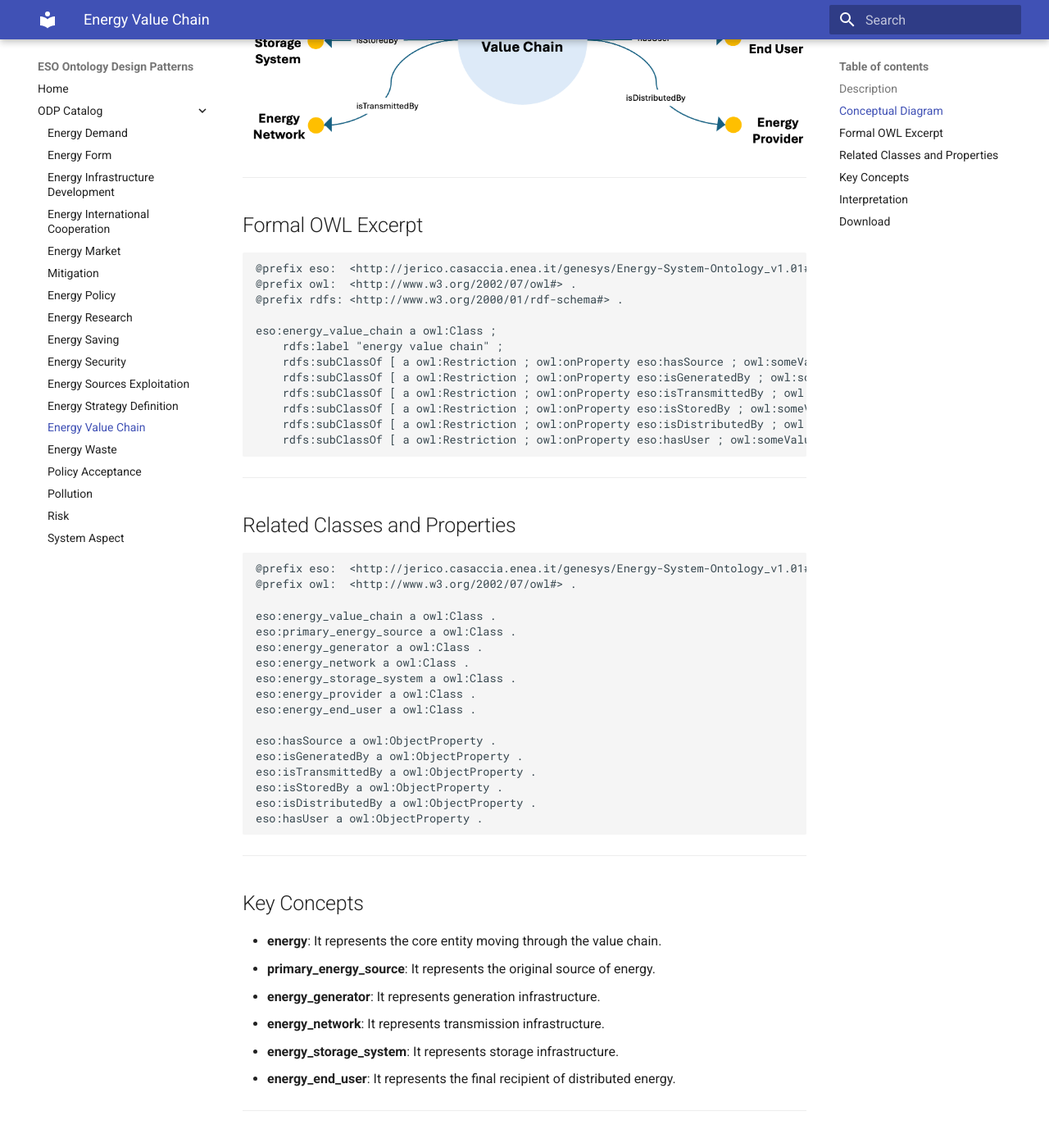
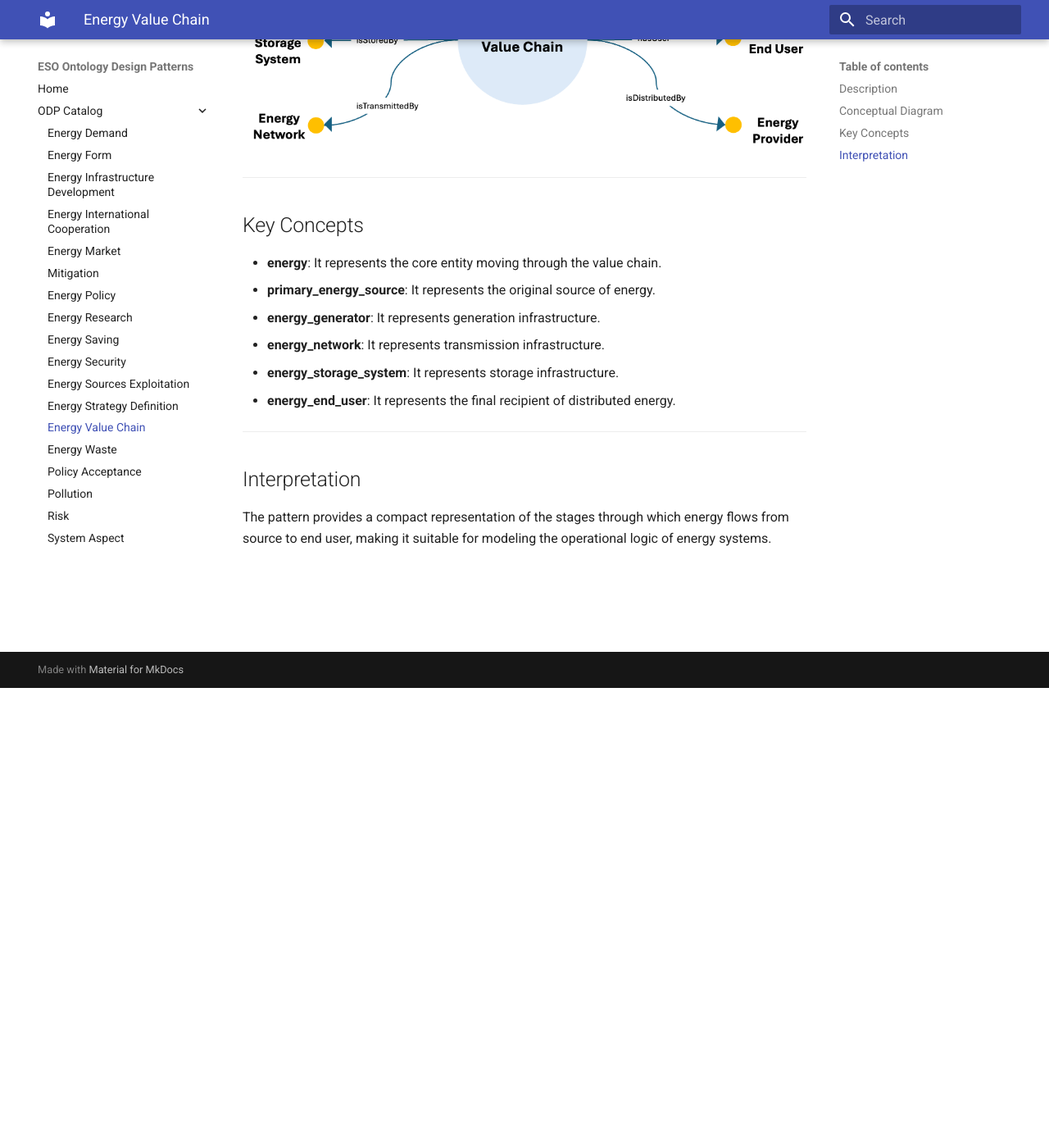
Before and after one commit to AntonioDeNicola/eso-odp-site, an MkDocs documentation site: the page built from docs/odp/energy-value-chain.md, in a window 1280 px wide and 1400 px high, scrolled down 561 px. Shown: the top 1394 px of the window at 82% size. Built offline with MkDocs 1.6.1 and Material for MkDocs 9.7.7, drawn with Linux system fonts in a browser that asks for light colours.

Commit message:
Update energy-value-chain.md

````diff
--- a/docs/odp/energy-value-chain.md
+++ b/docs/odp/energy-value-chain.md
@@ -9,49 +9,6 @@ This pattern provides a structured semantic representation that can be reused ac
 
 ## Conceptual Diagram
 ![Energy Value Chain ODP Diagram](../assets/images/energy-value-chain.png)
-
----
-
-## Formal OWL Excerpt
-
-```turtle
-@prefix eso:  <http://jerico.casaccia.enea.it/genesys/Energy-System-Ontology_v1.01#> .
-@prefix owl:  <http://www.w3.org/2002/07/owl#> .
-@prefix rdfs: <http://www.w3.org/2000/01/rdf-schema#> .
-
-eso:energy_value_chain a owl:Class ;
-    rdfs:label "energy value chain" ;
-    rdfs:subClassOf [ a owl:Restriction ; owl:onProperty eso:hasSource ; owl:someValuesFrom eso:primary_energy_source ] ;
-    rdfs:subClassOf [ a owl:Restriction ; owl:onProperty eso:isGeneratedBy ; owl:someValuesFrom eso:energy_generator ] ;
-    rdfs:subClassOf [ a owl:Restriction ; owl:onProperty eso:isTransmittedBy ; owl:someValuesFrom eso:energy_network ] ;
-    rdfs:subClassOf [ a owl:Restriction ; owl:onProperty eso:isStoredBy ; owl:someValuesFrom eso:energy_storage_system ] ;
-    rdfs:subClassOf [ a owl:Restriction ; owl:onProperty eso:isDistributedBy ; owl:someValuesFrom eso:energy_provider ] ;
-    rdfs:subClassOf [ a owl:Restriction ; owl:onProperty eso:hasUser ; owl:someValuesFrom eso:energy_end_user ] .
-```
-
----
-
-## Related Classes and Properties
-
-```turtle
-@prefix eso:  <http://jerico.casaccia.enea.it/genesys/Energy-System-Ontology_v1.01#> .
-@prefix owl:  <http://www.w3.org/2002/07/owl#> .
-
-eso:energy_value_chain a owl:Class .
-eso:primary_energy_source a owl:Class .
-eso:energy_generator a owl:Class .
-eso:energy_network a owl:Class .
-eso:energy_storage_system a owl:Class .
-eso:energy_provider a owl:Class .
-eso:energy_end_user a owl:Class .
-
-eso:hasSource a owl:ObjectProperty .
-eso:isGeneratedBy a owl:ObjectProperty .
-eso:isTransmittedBy a owl:ObjectProperty .
-eso:isStoredBy a owl:ObjectProperty .
-eso:isDistributedBy a owl:ObjectProperty .
-eso:hasUser a owl:ObjectProperty .
-```
 
 ---
 
@@ -68,8 +25,3 @@ eso:hasUser a owl:ObjectProperty .
 
 ## Interpretation
 The pattern provides a compact representation of the stages through which energy flows from source to end user, making it suitable for modeling the operational logic of energy systems.
-
----
-
-## Download
-- [TTL file](../assets/rdf/energy-value-chain.ttl)
````
